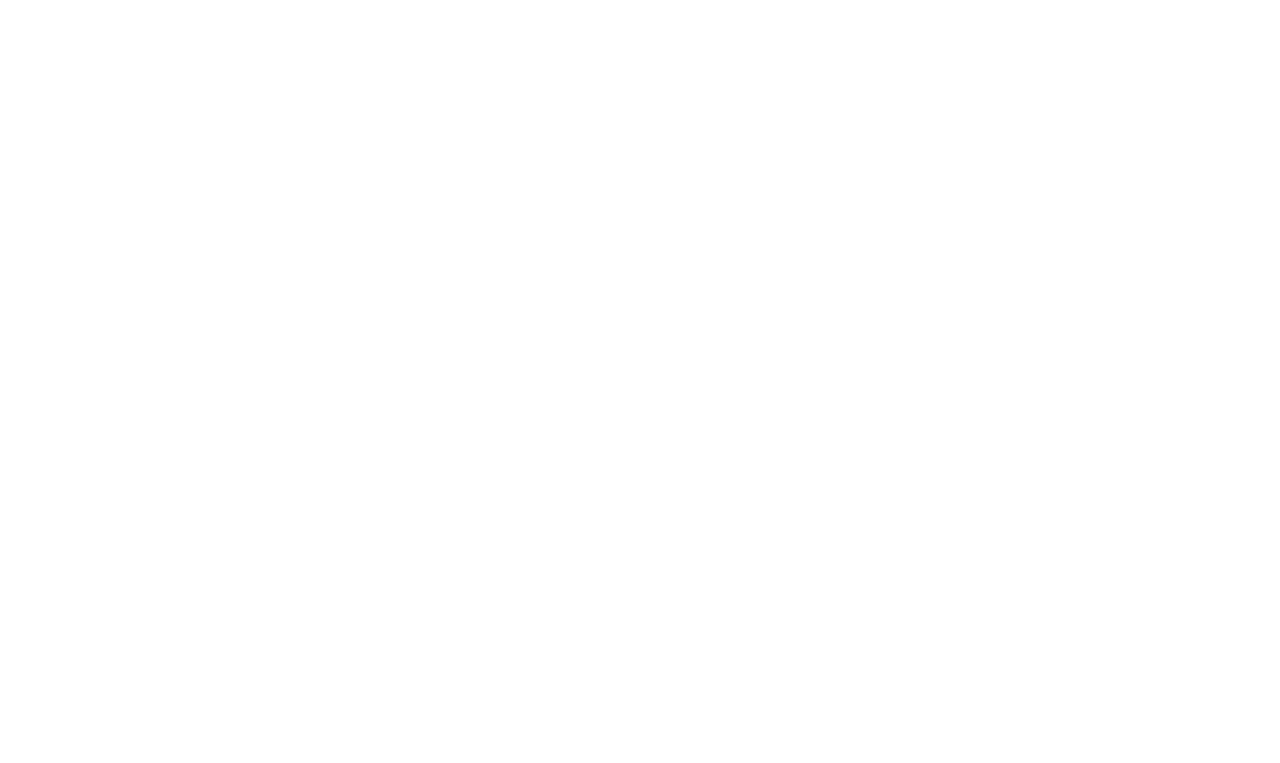
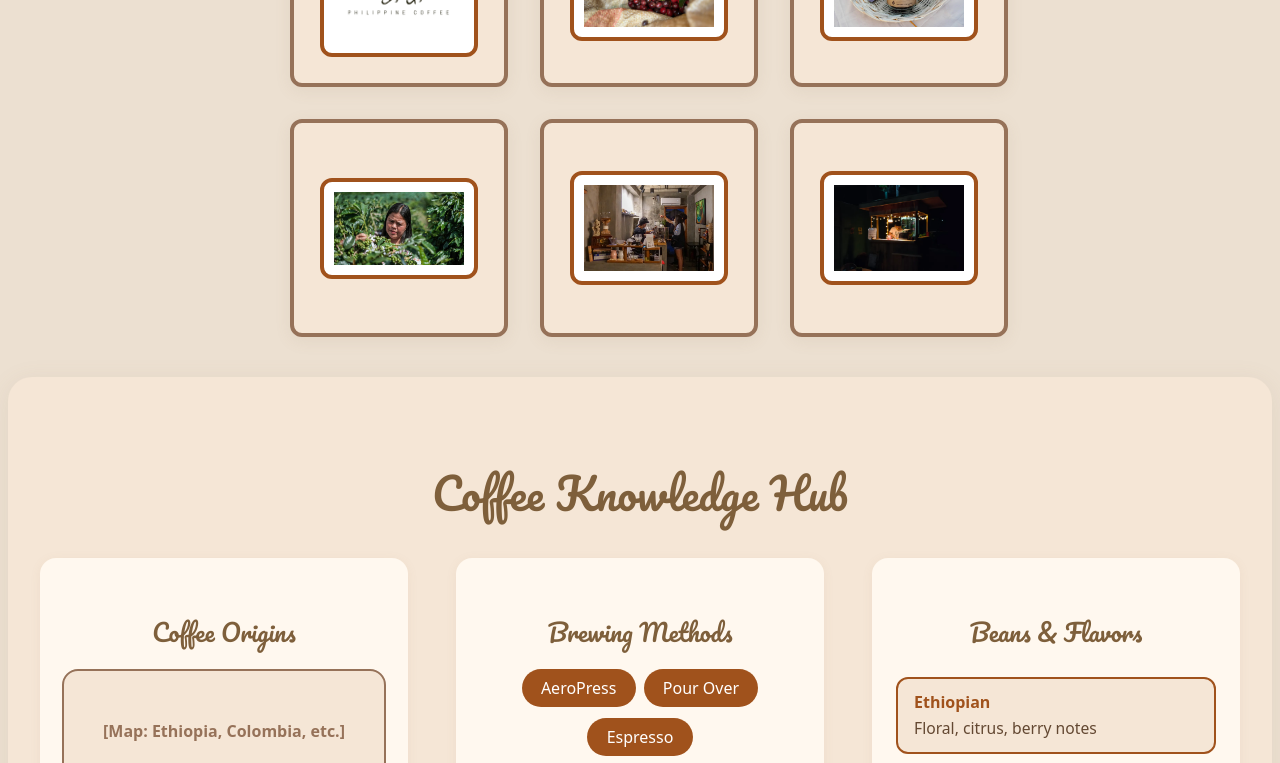
Before and after one commit to aaronMFbales/tasteoftales, a React (Vite) app: page /second in a window 1280 px wide. Shown: the part 2000-2763 px from the top of the page. Before the commit the page ends 1818 px from the top, so only its background shows below. Built offline with nearby package versions, Linux system fonts and the light colour scheme.

Commit message:
feat: polish 2nd page UI, fix header, update video, and section title colors

```diff
--- a/src/App.css
+++ b/src/App.css
@@ -1,3 +1,128 @@
+/* Hero Video Sizing */
+.hero-video {
+  width: 1000px;
+  max-width: 40vw;
+  min-width: 120px;
+  height: auto;
+}
+
+@media (min-width: 768px) {
+  .hero-video {
+    width: 1000px;
+    max-width: 300vw;
+  }
+}
+/* Coffee Knowledge Hub Section Styling */
+.coffee-knowledge-hub {
+  background: #f5e6d6;
+  border-radius: 1.5rem;
+  box-shadow: 0 4px 24px 0 rgba(150,114,89,0.10);
+  padding: 3rem 2rem 2.5rem 2rem;
+  margin: 0 auto 3rem auto;
+  max-width: 1200px;
+  width: 100%;
+}
+.coffee-knowledge-hub-title {
+  font-family: 'Pacifico', cursive;
+  color: #38220f;
+  font-size: 2.7rem;
+  margin-bottom: 2rem;
+  font-weight: bold;
+}
+.coffee-knowledge-hub-content {
+  display: flex;
+  flex-direction: column;
+  gap: 2.5rem;
+  width: 100%;
+}
+@media (min-width: 900px) {
+  .coffee-knowledge-hub-content {
+    flex-direction: row;
+    gap: 3rem;
+  }
+}
+.coffee-knowledge-card {
+  background: #fff8ef;
+  border-radius: 1rem;
+  box-shadow: 0 2px 12px 0 rgba(150,114,89,0.07);
+  padding: 2rem 1.5rem 1.5rem 1.5rem;
+  flex: 1 1 0;
+  min-width: 260px;
+  display: flex;
+  flex-direction: column;
+  align-items: center;
+  margin-bottom: 0;
+}
+.coffee-knowledge-card h3 {
+  color: #7e5f3b;
+  font-size: 1.5rem;
+  font-weight: 700;
+  margin-bottom: 1.2rem;
+  font-family: 'Pacifico', cursive;
+}
+.coffee-knowledge-card .coffee-knowledge-map,
+.coffee-knowledge-card .coffee-knowledge-brew {
+  width: 100%;
+  min-height: 120px;
+  background: #f5e6d6;
+  border: 2px solid #967259;
+  border-radius: 1rem;
+  display: flex;
+  align-items: center;
+  justify-content: center;
+  margin-bottom: 1rem;
+  font-weight: 600;
+  color: #967259;
+}
+.coffee-knowledge-card .coffee-knowledge-origins-btns,
+.coffee-knowledge-card .coffee-knowledge-brew-btns {
+  display: flex;
+  gap: 0.5rem;
+  flex-wrap: wrap;
+  justify-content: center;
+  margin-bottom: 0.5rem;
+}
+.coffee-knowledge-card .coffee-knowledge-origins-btns button,
+.coffee-knowledge-card .coffee-knowledge-brew-btns button {
+  background: #a0521c;
+  color: #fff;
+  border: none;
+  border-radius: 999px;
+  padding: 0.5rem 1.2rem;
+  font-size: 1rem;
+  font-weight: 500;
+  margin-bottom: 0.2rem;
+  transition: background 0.2s, transform 0.2s;
+  cursor: pointer;
+}
+.coffee-knowledge-card .coffee-knowledge-origins-btns button:hover,
+.coffee-knowledge-card .coffee-knowledge-brew-btns button:hover {
+  background: #7e5f3b;
+  transform: translateY(-2px) scale(1.04);
+}
+.coffee-knowledge-card .coffee-knowledge-beans-list {
+  width: 100%;
+  display: flex;
+  flex-direction: column;
+  gap: 0.7rem;
+  margin-top: 0.5rem;
+}
+.coffee-knowledge-card .coffee-knowledge-bean {
+  background: #f5e6d6;
+  border: 2px solid #a0521c;
+  border-radius: 0.75rem;
+  padding: 0.7rem 1rem;
+  text-align: left;
+}
+.coffee-knowledge-card .coffee-knowledge-bean .bean-title {
+  font-weight: bold;
+  color: #a0521c;
+  margin-bottom: 0.2rem;
+}
+.coffee-knowledge-card .coffee-knowledge-bean .bean-desc {
+  color: #634832;
+  font-size: 0.98rem;
+}
 /* Coffee Stories Grid: 3 columns, 2 rows, neat spacing */
 .coffee-stories-grid {
   display: grid;
@@ -8,6 +133,7 @@
   width: 100%;
   max-width: 700px;
   margin: 0 auto;
+  padding-bottom: 2.5rem;
 }
 .coffee-story-box {
   height: 210px;
@@ -81,7 +207,7 @@
 }
 
 .hover-slow {
-  animation: hoverUpDown 7s cubic-bezier(0.4,0,0.2,1) 1 forwards;
+  animation: hoverUpDown 4s cubic-bezier(0.4,0,0.2,1) 1 forwards;
 }
 .sip-btn {
   background: linear-gradient(180deg, #a47c4b 0%, #7a5a35 100%);
--- a/src/App.jsx
+++ b/src/App.jsx
@@ -7,7 +7,7 @@
   const navigate = useNavigate();
   const [showBtn, setShowBtn] = useState(false);
   useEffect(() => {
-    const timer = setTimeout(() => setShowBtn(true), 7000); // match image animation duration
+    const timer = setTimeout(() => setShowBtn(true), 4000); // match image animation duration
     return () => clearTimeout(timer);
   }, []);
   return (
--- a/src/SecondPage.jsx
+++ b/src/SecondPage.jsx
@@ -1,33 +1,50 @@
 
 
 import { Link } from 'react-router-dom';
+import { useRef, useEffect } from 'react';
 
 function Hero() {
+  const videoRef = useRef(null);
+
+  useEffect(() => {
+    const video = videoRef.current;
+    if (video) {
+      video.muted = false;
+      const playPromise = video.play();
+      if (playPromise !== undefined) {
+        playPromise.catch(() => {});
+      }
+    }
+  }, []);
+
   return (
     <section className="relative bg-[url('https://images.unsplash.com/photo-1509042239860-f550ce710b93?auto=format&fit=crop&w=1600&q=80')] bg-cover bg-center bg-no-repeat h-screen flex items-center">
       <div className="absolute inset-0 bg-black/60" /> {/* overlay */}
       <div className="relative z-10 max-w-3xl mx-auto text-center px-6">
-  <h1 className="mt-0 mb-0 max-w-2xl mx-auto drop-shadow text-center" style={{ fontFamily: 'Pacifico, cursive', fontSize: '4rem', color: '#38220f', fontWeight: 700, marginBottom: 0 }}>
+  <h1 className="mt-0 mb-0 max-w-2xl mx-auto drop-shadow text-center" style={{ fontFamily: 'Pacifico, cursive', fontSize: '7rem', color: '#7e5f3b', fontWeight: 1000, marginBottom: 0 }}>
     Welcome to <span className="font-semibold text-amber-400">Taste of Tales</span>
   </h1>
-  <p className="mt-0 mb-0 max-w-2xl mx-auto drop-shadow text-center" style={{ fontFamily: 'Pacifico, cursive', color: '#38220f', marginBottom: 50, fontSize: '1.3rem', fontWeight: 200 }}>
+  <p className="mt-0 mb-0 max-w-2xl mx-auto drop-shadow text-center" style={{ fontFamily: 'Pacifico, cursive', color: '#7e5f3b', marginBottom: 50, fontSize: '2rem', fontWeight: 200 }}>
     where coffee meets stories and community.
   </p>
         <p className="mt-0 text-lg md:text-xl max-w-2xl mx-auto drop-shadow text-center" style={{ fontFamily: 'system-ui, Avenir, Helvetica, Arial, sans-serif', color: '#38220f' }}>
           Discover the spirit behind every brew and share the moments that matter.
         </p>
-        <div className="flex justify-center mt-8">
-           <div style={{ display: 'inline-block', border: '6px solid #634832', borderRadius: '1rem', padding: '0.5rem', background: '#e5d3bc', margin: 0 }}>
+  <div className="flex justify-center mt-8">
+     <div style={{ display: 'inline-block', border: '6px solid #634832', borderRadius: '1rem', padding: '1rem', background: '#e5d3bc', margin: 0, marginBottom: '2.5rem' }}>
             <video
-              src="/Filipina Coffee Farmers.mp4"
+              ref={videoRef}
+              src="/COFFEE VIDEO MONTAGE.mp4"
               controls
-              className="rounded-lg shadow-lg max-w-full w-[15vw] md:w-[100px]"
+              autoPlay
+              loop
+              className="rounded-lg shadow-lg max-w-full hero-video"
             >
               Sorry, your browser does not support embedded videos.
             </video>
           </div>
         </div>
-        <h1 className="text-5xl md:text-6xl font-bold leading-tight drop-shadow-lg mt-6" style={{ color: '#38220f' }}>
+        <h1 className="text-5xl md:text-6xl font-bold leading-tight drop-shadow-lg mt-6" style={{ color: '#7e5f3b' }}>
           Every Cup Tells a Story
         </h1>
         <div className="mt-4 image-text-row">
@@ -41,7 +58,7 @@
 
         {/* Coffee Stories / Journal Highlights Section */}
         <section className="mt-20 mb-12 px-8 w-full flex flex-col items-center">
-          <h2 className="font-bold text-center mb-6" style={{ color: '#38220f', fontFamily: 'Pacifico, cursive', fontSize: '3rem' }}>
+          <h2 className="font-bold text-center mb-6" style={{ color: '#7e5f3b', fontFamily: 'Pacifico, cursive', fontSize: '3rem' }}>
             Coffee Stories / Journal Highlights
           </h2>
           <div className="max-w-3xl w-full text-center" style={{ color: '#634832', fontSize: '1.25rem', fontFamily: 'system-ui, Avenir, Helvetica, Arial, sans-serif' }}>
@@ -90,6 +107,60 @@
             </div>
           </div>
         </section>
+        {/* Coffee Knowledge Hub Section */}
+        <section className="coffee-knowledge-hub">
+          <h2 className="coffee-knowledge-hub-title" style={{ color: '#7e5f3b' }}>Coffee Knowledge Hub</h2>
+          <div className="coffee-knowledge-hub-content">
+            {/* Coffee Origins */}
+            <div className="coffee-knowledge-card">
+              <h3>Coffee Origins</h3>
+              <div className="coffee-knowledge-map">[Map: Ethiopia, Colombia, etc.]</div>
+              <div className="coffee-knowledge-origins-btns">
+                <button>Ethiopia</button>
+                <button>Colombia</button>
+                <button>Brazil</button>
+                <button>Vietnam</button>
+                <button>Philippines</button>
+              </div>
+            </div>
+            {/* Brewing Methods */}
+            <div className="coffee-knowledge-card">
+              <h3>Brewing Methods</h3>
+              <div className="coffee-knowledge-brew-btns">
+                <button>AeroPress</button>
+                <button>Pour Over</button>
+                <button>Espresso</button>
+              </div>
+              <div className="coffee-knowledge-brew">[Brewing Guide Placeholder]</div>
+            </div>
+            {/* Beans & Flavors */}
+            <div className="coffee-knowledge-card">
+              <h3>Beans & Flavors</h3>
+              <div className="coffee-knowledge-beans-list">
+                <div className="coffee-knowledge-bean">
+                  <div className="bean-title">Ethiopian</div>
+                  <div className="bean-desc">Floral, citrus, berry notes</div>
+                </div>
+                <div className="coffee-knowledge-bean">
+                  <div className="bean-title">Colombian</div>
+                  <div className="bean-desc">Nutty, chocolate, caramel</div>
+                </div>
+                <div className="coffee-knowledge-bean">
+                  <div className="bean-title">Brazilian</div>
+                  <div className="bean-desc">Chocolate, nutty, low acidity</div>
+                </div>
+                <div className="coffee-knowledge-bean">
+                  <div className="bean-title">Vietnamese</div>
+                  <div className="bean-desc">Earthy, bold, spicy</div>
+                </div>
+                <div className="coffee-knowledge-bean">
+                  <div className="bean-title">Philippine</div>
+                  <div className="bean-desc">Fruity, nutty, sweet finish</div>
+                </div>
+              </div>
+            </div>
+          </div>
+        </section>
         <div className="mt-8 flex flex-wrap justify-center gap-4">
           <a
             href="#stories"
@@ -123,6 +194,10 @@
           fontWeight: 'bold',
           letterSpacing: '0.05em',
           fontFamily: 'Pacifico, cursive',
+          position: 'fixed',
+          top: 0,
+          left: 0,
+          zIndex: 100,
         }}
       >
         <nav style={{ display: 'flex', justifyContent: 'center', alignItems: 'center', gap: '4rem' }}>
@@ -132,6 +207,7 @@
           <Link to="#" style={{ color: '#fff', textDecoration: 'none', fontFamily: 'Pacifico, cursive', fontSize: '1.3rem' }}>About Us</Link>
         </nav>
       </header>
+      <div style={{ height: '4.5rem' }} />
       <Hero />
       <div className="flex flex-col items-center justify-center min-h-[80vh]">
       </div>
```
Also changed, not shown: 1 other file (tests, documents, lock files or other folders).
